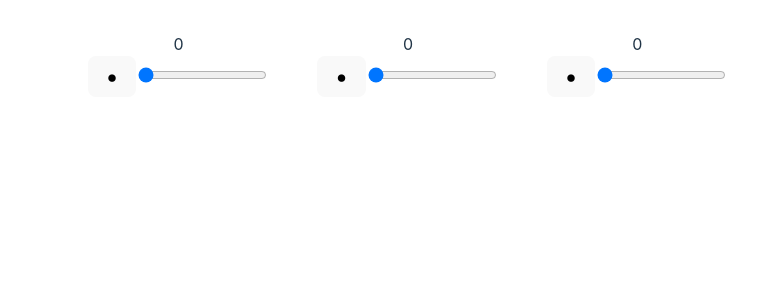
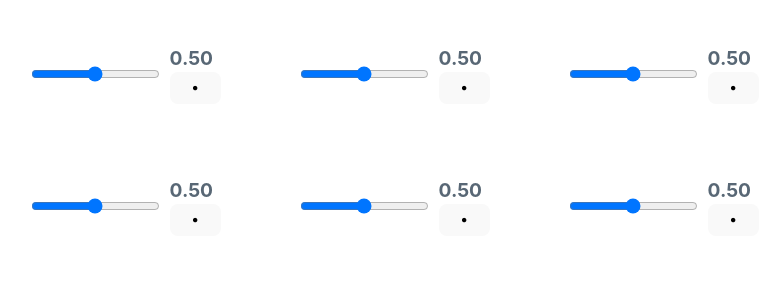
Before and after one commit to ethanmuller/complicated-nonsense, a Vue app: page / in a window 1280 px wide. Shown: the top 300 px of the page, without its empty margins (232-1013 px from the left). Built offline with nearby package versions, Linux system fonts and the light colour scheme.

Commit message:
midi learn interface

```diff
--- /dev/null
+++ b/src/Slider.js
@@ -0,0 +1,10 @@
+export default class Slider {
+  constructor(value, isLearning, storageKey) {
+    this.value = value
+    this.isLearning = isLearning
+    this.storageKey = storageKey
+    // i want to remember MIDI learns,
+    // so this pulls from storage to get a default value
+    this.cc = parseInt(window.localStorage.getItem(storageKey), 10) || null
+  }
+}
--- a/src/components/LearnableSlider.vue
+++ b/src/components/LearnableSlider.vue
@@ -1,50 +1,79 @@
 <script setup>
 import { ref } from 'vue'
+import Slider from '../Slider.js'
 
 defineProps({
-  value: Number,
-  CC: Number,
-  learning: Boolean,
+  slider: Slider,
 })
-
-const midiAccess = ref(false)
-
-const aLearn = ref(false)
-const aCC = ref()
 
 function messageIsCC(message) {
   const type = message.data[0]
   return (type >= 176 && type < 192)
 }
 
-navigator.requestMIDIAccess().then((access) => {
-  midiAccess.value = access
-  midiAccess.value.inputs.forEach((i) => {
-    i.onmidimessage = function(message) {
-      if (messageIsCC(message)) {
-        if (aLearn.value) {
-          aCC.value = message.data[1]
-          aLearn.value = false
-        }
-        if (aCC.value === message.data[1]) {
-          a.value = message.data[2] / 127
-        }
-      }
-    }
-  })
-}).catch((err) => console.error(err))
-
 </script>
 
 <style>
+.learn-btn {
+  font-size: 0.6rem;
+  padding: 0.5rem;
+  vertical-align: middle;
+  width: 3.2rem;
+  height: 2rem;
+}
+.slider {
+  vertical-align: middle;
+  height: 5rem;
+}
+
+.x {
+  padding: 0.2rem;
+  background: transparent;
+  width: auto;
+  opacity: 0.4;
+  transition: all 0.2s;
+}
+
+.x:hover {
+  opacity: 1;
+}
+
 .learning {
   background: red;
   color: white;
 }
+
+.label {
+  font-size: 1.2rem;
+  font-weight: bold;
+  width: 5rem;
+  text-align: left;
+}
+
+.shell {
+  display: flex;
+  align-items: center;
+  gap: 0.5rem;
+  text-align: left;
+}
+.group {
+  display: flex;
+  flex-direction: column;
+}
+.cc {
+  width: 5rem;
+}
 </style>
 
 <template>
-    <div class="label">{{ a }}</div>
-    <button @click="aLearn = !aLearn; aCC = null" :class="aLearn ? 'learning' : ''">⏺ {{aCC}}</button>
-    <input type="range" min="0" max="1" step="0.0001" :value="a" @input="a = $event.target.value" />
+  <div class="shell">
+    <input type="range" min="0" max="1" step="0.0001" :value="slider.value" @input="$emit('update', slider, parseFloat($event.target.value, 10))" orient="vertical" class="slider" />
+    <div class="group">
+      <div class="label" :style="{ opacity: slider.value * 0.5 + 0.5 }">{{ slider.value.toFixed(2) }}</div>
+      <div class="cc">
+        <button @click="$emit('learn', slider)" :class="[slider.isLearning ? 'learning' : '', 'learn-btn']">{{slider.cc ? 'CC' : '⏺'}}{{slider.cc}}</button>
+        <button v-if="slider.cc" @click="$emit('clear', slider)" class="x">&times;</button>
+      </div>
+    </div>
+  </div>
 </template>
--- a/src/components/MidiLearn.vue
+++ b/src/components/MidiLearn.vue
@@ -1,55 +1,65 @@
 <script setup>
-import { ref } from 'vue'
+import { ref, reactive, watch } from 'vue'
+import LearnableSlider from './LearnableSlider.vue'
+import Slider from '../Slider.js'
 
-const a = ref(0)
-const aLearn = ref(false)
-const aCC = ref()
-const b = ref(0)
-const bLearn = ref(false)
-const bCC = ref()
-const c = ref(0)
-const cLearn = ref(false)
-const cCC = ref()
+const first = reactive(new Slider(0.5, false, 'CC-A'))
+const second = reactive(new Slider(0.5, false, 'CC-B'))
+const third = reactive(new Slider(0.5, false, 'CC-C'))
+const fourth = reactive(new Slider(0.5, false, 'CC-D'))
+const fifth = reactive(new Slider(0.5, false, 'CC-E'))
+const sixth = reactive(new Slider(0.5, false, 'CC-F'))
 
-const midiAccess = ref(false)
+const all = [first, second, third, fourth, fifth, sixth]
 
+all.forEach(slider => {
+  watch(() => slider.cc, (newCC, oldCC) => {
+      if (newCC !== oldCC) {
+        window.localStorage.setItem(slider.storageKey, newCC)
+      }
+  })
+})
 
 function messageIsCC(message) {
   const type = message.data[0]
   return (type >= 176 && type < 192)
 }
 
+function handleMIDIMessage(message) {
+  if (messageIsCC(message)) {
+    all.forEach(slider => {
+      if (slider.isLearning) {
+        slider.cc = message.data[1]
+        slider.isLearning = false
+      }
+      if (slider.cc === message.data[1]) {
+        slider.value = message.data[2] / 127
+      }
+    })
+  }
+}
+
 navigator.requestMIDIAccess().then((access) => {
-  midiAccess.value = access
-  midiAccess.value.inputs.forEach((i) => {
-    i.onmidimessage = function(message) {
-      if (messageIsCC(message)) {
-        if (aLearn.value) {
-          aCC.value = message.data[1]
-          aLearn.value = false
-        }
-        if (aCC.value === message.data[1]) {
-          a.value = message.data[2] / 127
-        }
-        if (bLearn.value) {
-          bCC.value = message.data[1]
-          bLearn.value = false
-        }
-        if (bCC.value === message.data[1]) {
-          b.value = message.data[2] / 127
-        }
-        if (cLearn.value) {
-          cCC.value = message.data[1]
-          cLearn.value = false
-        }
-        if (cCC.value === message.data[1]) {
-          c.value = message.data[2] / 127
-        }
-      }
-    }
+  access.inputs.forEach((i) => {
+    i.onmidimessage = handleMIDIMessage
   })
 }).catch((err) => console.error(err))
 
+function handleUpdate(slider, value) {
+  slider.value = value
+}
+
+function handleLearn(slider) {
+  slider.isLearning = !slider.isLearning
+
+  if (slider.isLearning) {
+    slider.cc = null
+  }
+}
+
+function handleClear(slider) {
+  slider.cc = null
+}
 </script>
 
 <style>
@@ -69,20 +79,11 @@ navigator.requestMIDIAccess().then((access) => {
 
 <template>
   <div class="grid">
-    <div>
-      <div class="label">{{ a }}</div>
-      <button @click="aLearn = !aLearn; aCC = null" :class="aLearn ? 'learning' : ''">⏺ {{aCC}}</button>
-      <input type="range" min="0" max="1" step="0.0001" :value="a" @input="a = $event.target.value" />
-    </div>
-    <div>
-      <div class="label">{{ b }}</div>
-      <button @click="bLearn = !bLearn; bCC = null" :class="bLearn ? 'learning' : ''">⏺ {{bCC}}</button>
-      <input type="range" min="0" max="1" step="0.0001" :value="b" @input="b = $event.target.value" />
-    </div>
-    <div>
-      <div class="label">{{ c }}</div>
-      <button @click="cLearn = !cLearn; cCC = null" :class="cLearn ? 'learning' : ''">⏺ {{cCC}}</button>
-      <input type="range" min="0" max="1" step="0.0001" :value="c" @input="c = $event.target.value" />
-    </div>
+    <LearnableSlider :slider="first" @update="handleUpdate" @learn="handleLearn" @clear="handleClear" />
+    <LearnableSlider :slider="second" @update="handleUpdate" @learn="handleLearn" @clear="handleClear" />
+    <LearnableSlider :slider="third" @update="handleUpdate" @learn="handleLearn" @clear="handleClear" />
+    <LearnableSlider :slider="fourth" @update="handleUpdate" @learn="handleLearn" @clear="handleClear" />
+    <LearnableSlider :slider="fifth" @update="handleUpdate" @learn="handleLearn" @clear="handleClear" />
+    <LearnableSlider :slider="sixth" @update="handleUpdate" @learn="handleLearn" @clear="handleClear" />
   </div>
 </template>
```
Also changed, not shown: src/components/IncButton.vue (added, +13 -0 lines), src/components/MidiSlider.vue (deleted, +0 -40 lines).
